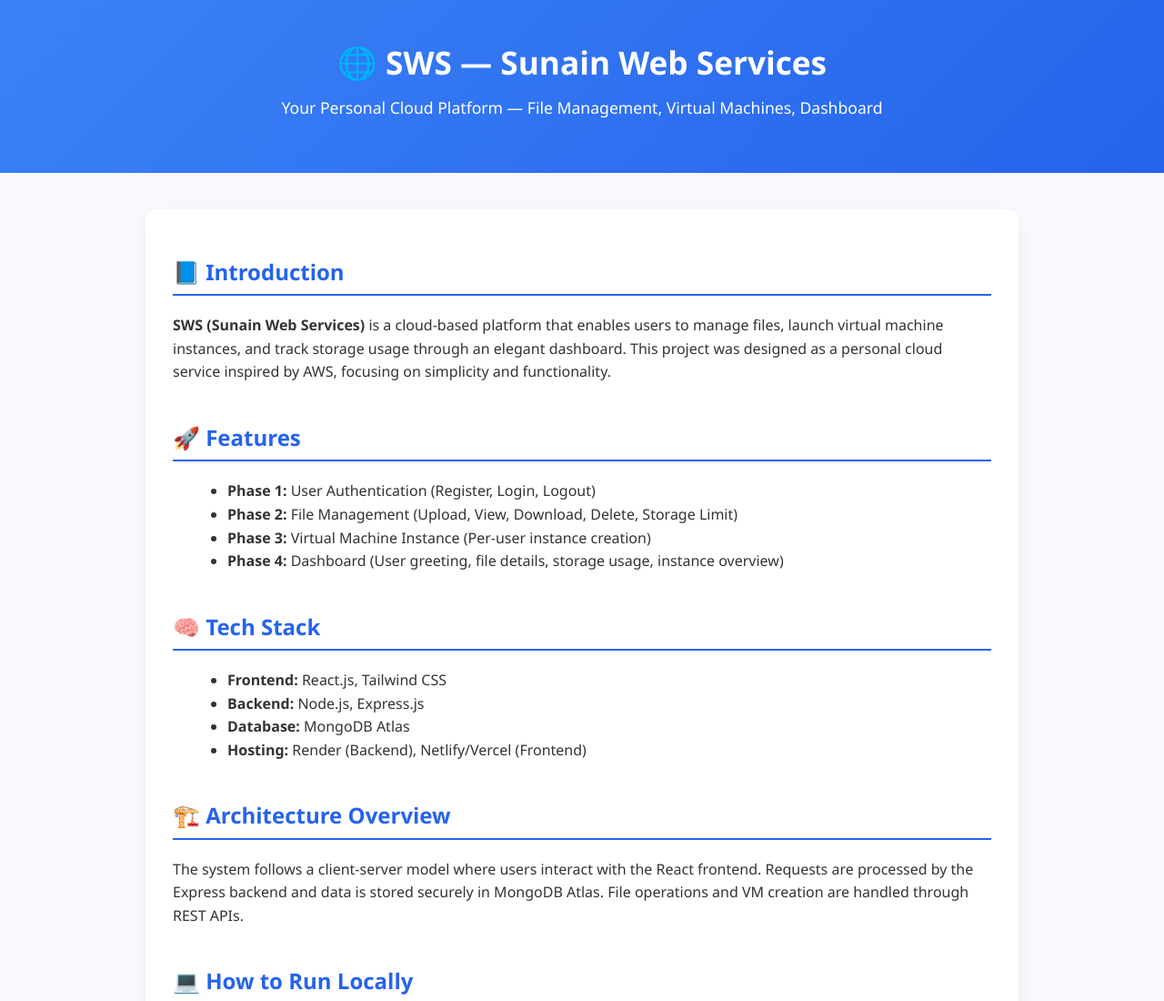
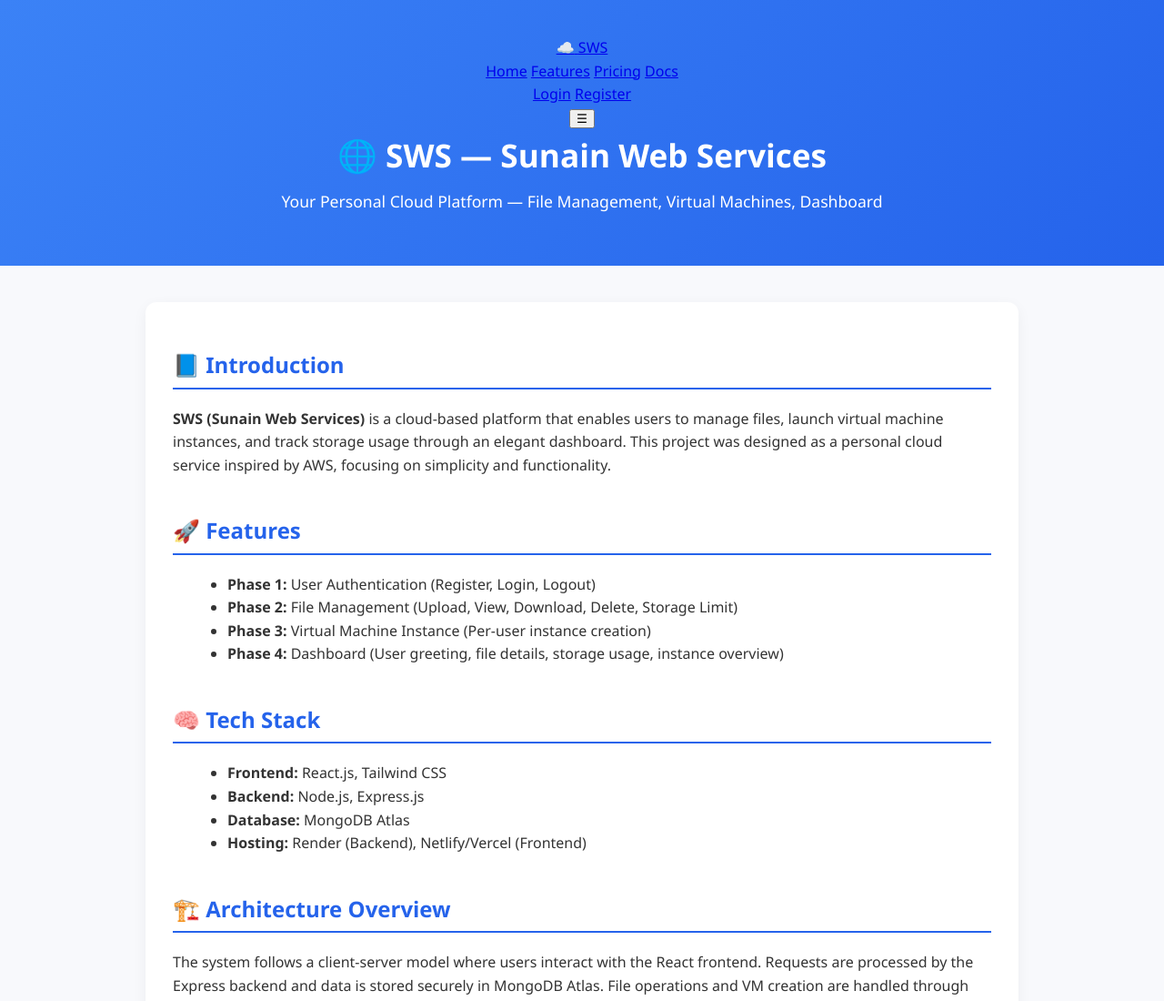
Before and after one commit to MdSunain/MiniCloud, a plain HTML site: page frontend/docs.html in a window 1280 px wide. Shown: the top 1100 px of the page at 91% size. Drawn offline with Linux system fonts and the light colour scheme.

Commit message:
Documentation improved

```diff
--- a/frontend/docs.html
+++ b/frontend/docs.html
@@ -4,6 +4,7 @@
   <meta charset="UTF-8" />
   <meta name="viewport" content="width=device-width, initial-scale=1.0" />
   <title>SWS Project Documentation</title>
+
   <style>
     body {
       font-family: "Segoe UI", Roboto, sans-serif;
@@ -68,7 +69,27 @@
   </style>
 </head>
 <body>
-  <header>
+    <header class="nav">
+    <div class="nav-inner">
+      <a class="logo" href="#">
+        <span class="logo-mark">☁️</span>
+        <span class="logo-text">SWS</span>
+      </a>
+
+      <nav class="nav-links" id="navLinks">
+        <a href="#">Home</a>
+        <a href="#features">Features</a>
+        <a href="#pricing">Pricing</a>
+        <a href="docs.html">Docs</a>
+      </nav>
+
+      <div class="auth-actions">
+        <a href="login.html" class="btn btn-outline">Login</a>
+        <a href="register.html" class="btn btn-primary btn-gradient-home">Register</a>
+      </div>
+
+      <button class="nav-toggle" id="navToggle" aria-label="Toggle navigation">☰</button>
+    </div>
     <h1>🌐 SWS — Sunain Web Services</h1>
     <p>Your Personal Cloud Platform — File Management, Virtual Machines, Dashboard</p>
   </header>
```
Also changed, not shown: frontend/dashboard.html (+1 -1 lines), frontend/index.html (+1 -1 lines), frontend/login.html (+1 -1 lines), frontend/register.html (+1 -1 lines).
